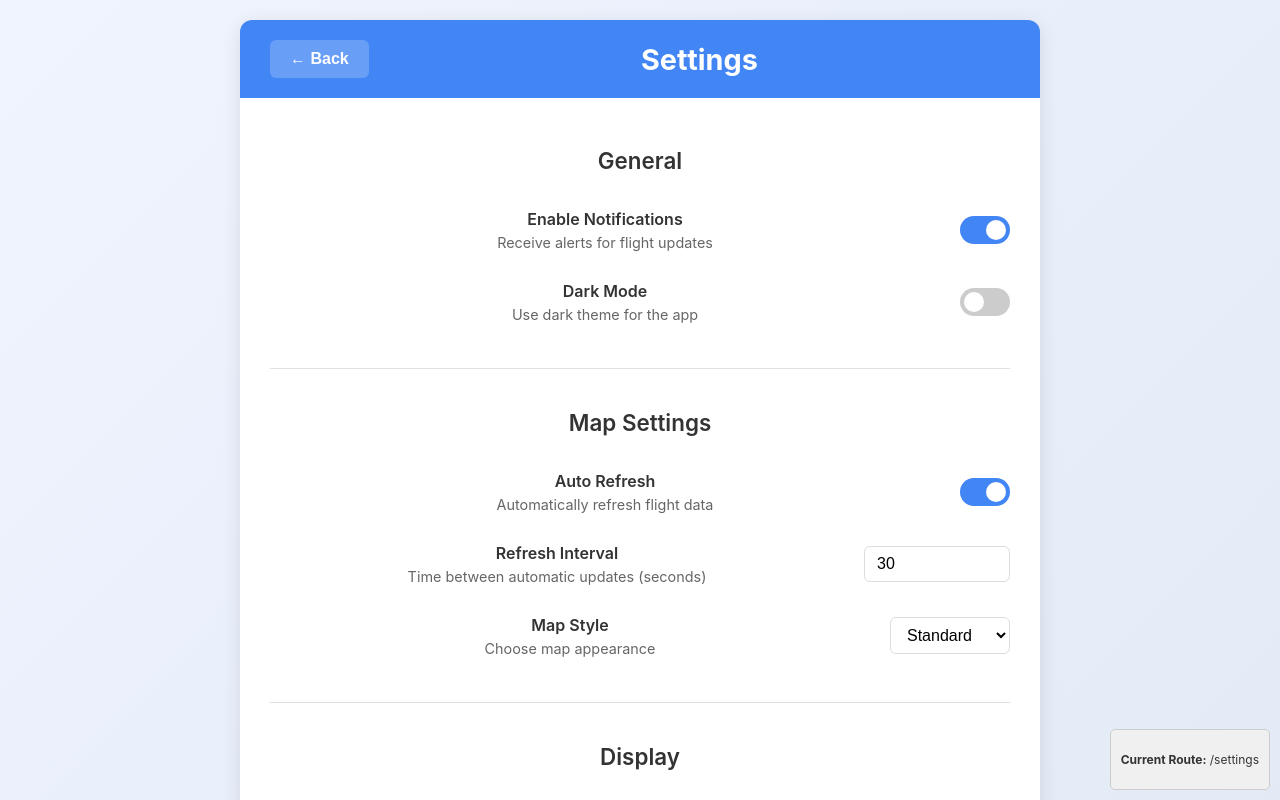
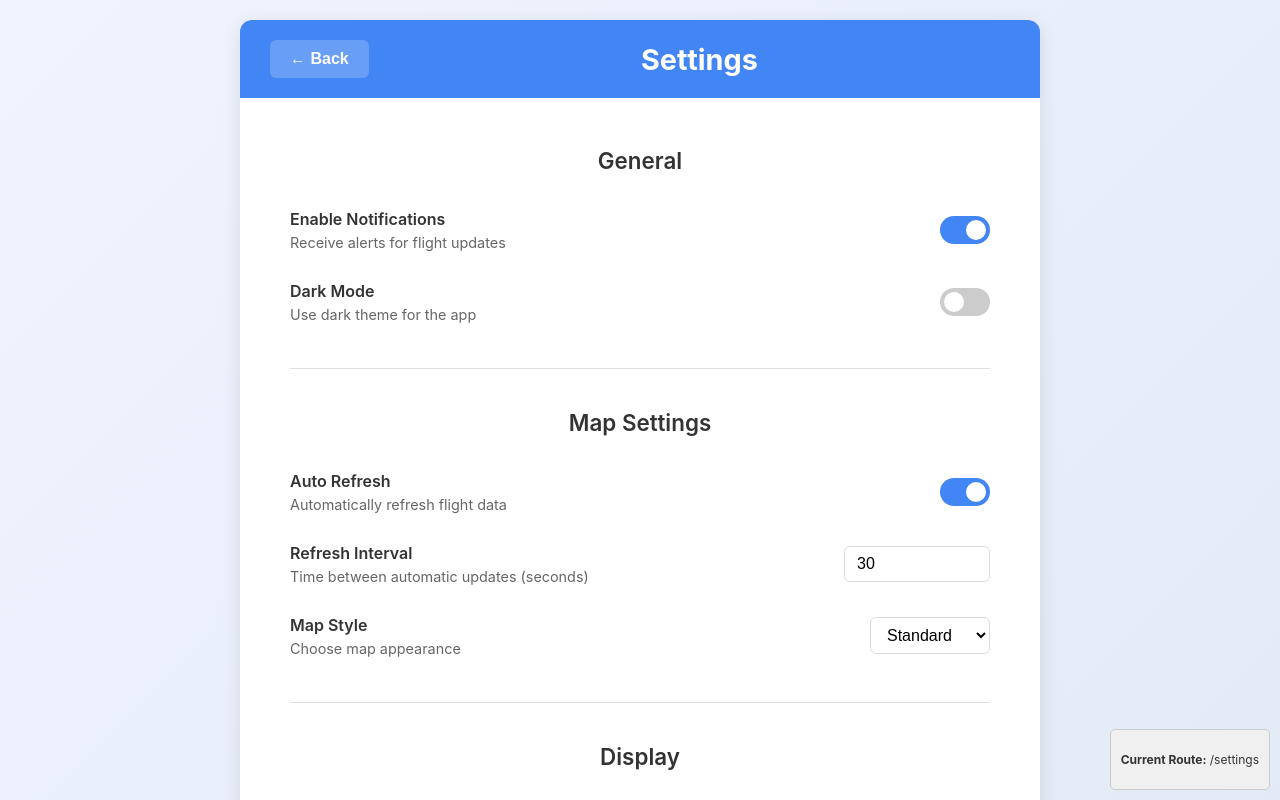
Before and after one commit to GiannfrancoC340/ACM-test-again, a React (Vite) app: page /settings in a window 1280 px wide. Shown: the top 800 px of the page. Built offline with nearby package versions, Linux system fonts and the light colour scheme; no server answers.

Commit message:
Updated Settings styles

```diff
--- a/src/App.jsx
+++ b/src/App.jsx
@@ -60,7 +60,18 @@ function Home() {
             display: 'flex',
             alignItems: 'center',
             gap: '8px',
-            zIndex: 1000
+            zIndex: 1000,
+            transition: 'all 0.3s ease'
+          }}
+          onMouseEnter={(e) => {
+            e.currentTarget.style.backgroundColor = '#3367d6';
+            e.currentTarget.style.transform = 'translateY(-2px)';
+            e.currentTarget.style.boxShadow = '0 4px 12px rgba(66, 133, 244, 0.4)';
+          }}
+          onMouseLeave={(e) => {
+            e.currentTarget.style.backgroundColor = '#4285f4';
+            e.currentTarget.style.transform = 'translateY(0)';
+            e.currentTarget.style.boxShadow = '0 2px 8px rgba(0,0,0,0.2)';
           }}
         >
           ⚙️ Settings
--- a/src/Components/MapView.jsx
+++ b/src/Components/MapView.jsx
@@ -569,7 +569,7 @@ export default function MapView() {
         to="/settings"
         style={{
           position: 'absolute',
-          top: '20px',
+          bottom: '20px',
           left: '20px',
           zIndex: 1000,
           padding: '12px 24px',
@@ -581,7 +581,8 @@ export default function MapView() {
           boxShadow: '0 2px 8px rgba(0,0,0,0.2)',
           display: 'flex',
           alignItems: 'center',
-          gap: '8px'
+          gap: '8px',
+          transition: 'all 0.3s ease'
         }}
       >
         ⚙️ Settings
--- a/src/Components/Settings.css
+++ b/src/Components/Settings.css
@@ -45,12 +45,15 @@
 
 .settings-content {
   padding: 30px;
+  max-width: 700px;
+  margin: 0 auto;
 }
 
 .settings-section {
   margin-bottom: 40px;
   padding-bottom: 30px;
   border-bottom: 1px solid #e0e0e0;
+  width: 100%;
 }
 
 .settings-section:last-of-type {
@@ -65,15 +68,17 @@
 }
 
 .setting-item {
-  display: flex;
-  justify-content: space-between;
+  display: grid;
+  grid-template-columns: 1fr auto;
   align-items: center;
   padding: 15px 0;
-  gap: 20px;
+  gap: 40px;
+  width: 100%;
 }
 
 .setting-info {
-  flex: 1;
+  text-align: left;
+  min-width: 0;
 }
 
 .setting-info label {
```
